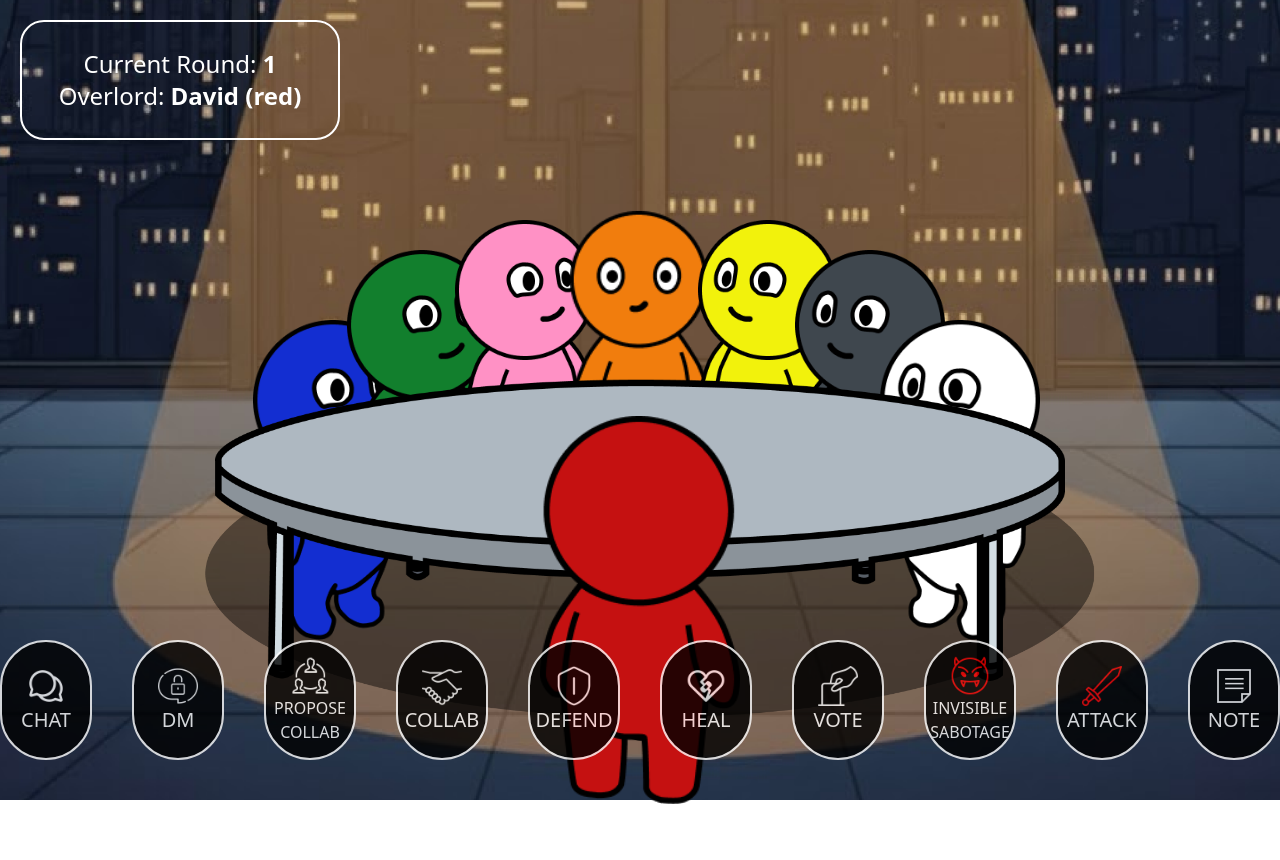
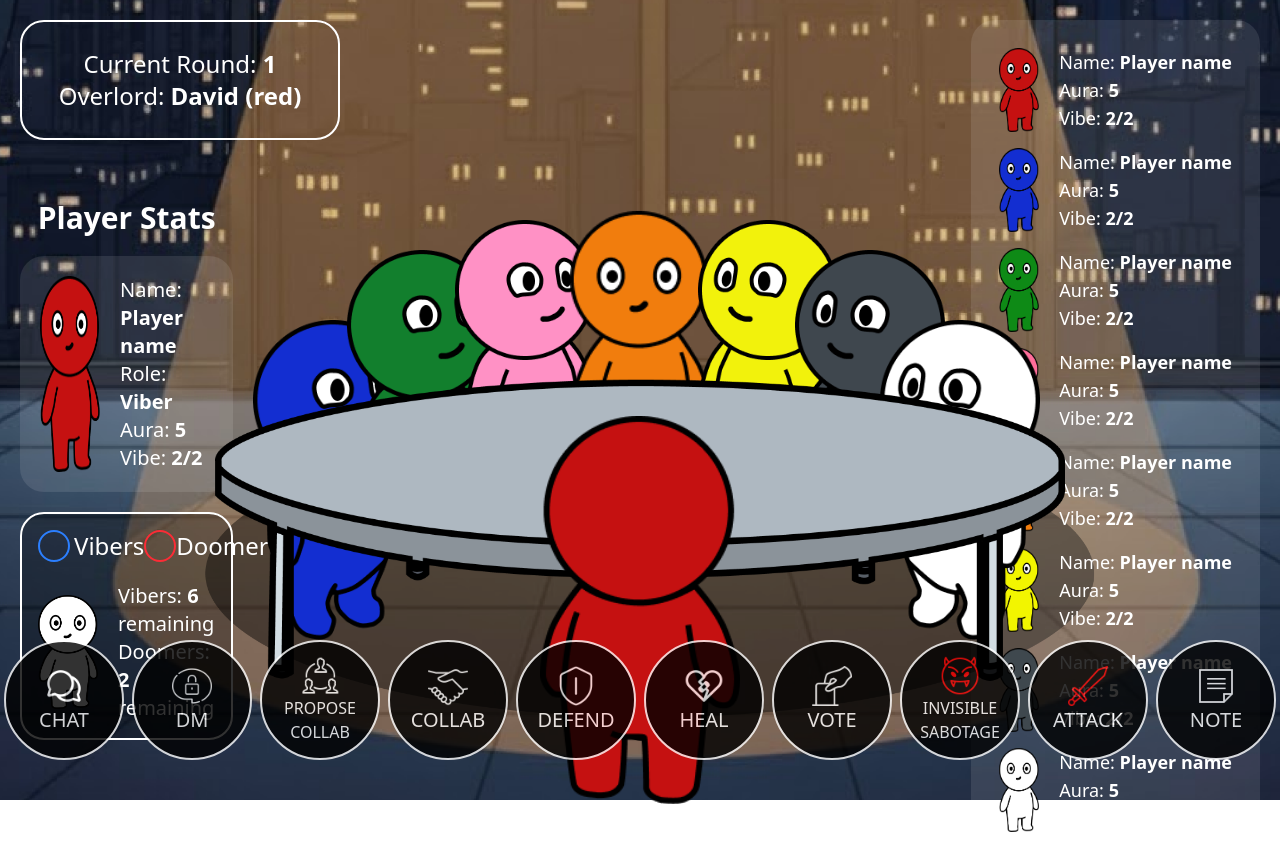
Before and after one commit to MeiRomney/CollabOrCancel, a React (Vite) app in the folder client/: page /gameplay in a window 1280 px wide. Before the commit the page ends 804 px from the top, so only its background shows below. Built offline with nearby package versions, Linux system fonts and the light colour scheme.

Commit message:
Added player stats to gameplay UI

```diff
--- a/client/src/pages/GameplayPage.jsx
+++ b/client/src/pages/GameplayPage.jsx
@@ -104,12 +104,80 @@ const GameplayPage = () => {
           )
       })}
 
-      <div className="absolute w-80 h-30 top-5 left-5 rounded-3xl bg-transparent border-white border-2 flex flex-col justify-center items-center">
+      {/* Left panels */}
+      <div className="relative w-80 h-30 top-5 left-5 rounded-3xl bg-transparent border-white border-2 flex flex-col justify-center items-center">
         <p className="text-2xl text-white mx-auto">Current Round: <span className="font-bold">1</span></p>
         <p className="text-2xl text-white mx-auto">Overlord: <span className="font-bold">David (red)</span></p>
       </div>
 
-      <div className="absolute bottom-0 w-full h-50 bg-transparent z-4 flex justify-center items-center gap-10">
+      <div className="relative max-w-1/6 top-20 left-5 bg-transparent flex flex-col items-center justify-center gap-5">
+        <p className="text-3xl text-white font-bold">Player Stats</p>
+        <div className="w-full bg-white/10 rounded-3xl">
+          <div className="p-5 flex gap-5">
+            <img src={`/images/charactersFront/${playerCharacter}.png`} alt="playerCharacter" className="w-15" />
+            <div>
+              <p className="text-white text-xl">Name: <span className="font-bold">Player name</span></p>
+              <p className="text-white text-xl">Role: <span className="font-bold">Viber</span></p>
+              <p className="text-white text-xl">Aura: <span className="font-bold">5</span></p>
+              <p className="text-white text-xl">Vibe: <span className="font-bold">2/2</span></p>
+            </div>
+          </div>
+        </div>
+
+        <div className="w-full bg-black/30 border-white border-2 rounded-3xl flex flex-col p-4 gap-5">
+          <div className="flex justify-between items-center">
+            <div className="flex gap-1">
+              <div className="w-8 h-8 rounded-full border-blue-500 border-2"></div>
+              <p className="text-white text-2xl">Vibers</p>
+            </div>
+            <div className="flex">
+              <div className="w-8 h-8 rounded-full border-red-500 border-2"></div>
+              <p className="text-white text-2xl">Doomers</p>
+            </div>
+          </div>
+
+          <div className="flex justify-center items-center gap-5">
+            <img src="/images/charactersFront/white.png" alt="white front character" className="w-15" />
+            <div className="flex flex-col">
+              <p className="text-white text-xl">Vibers: <span className="font-bold">6</span> remaining</p>
+              <p className="text-white text-xl">Doomers: <span className="font-bold">2</span> remaining</p>
+            </div>
+          </div>
+        </div>
+      </div>
+
+      {/* Right panels */}
+      <div className="absolute top-5 right-5 bg-white/10 p-5 rounded-3xl flex flex-col gap-0">
+        <div className="p-2 flex gap-5">
+          <img src={`/images/charactersFront/${playerCharacter}.png`} alt="playerCharacter" className="w-10" />
+          <div>
+            <p className="text-white text-lg">Name: <span className="font-bold">Player name</span></p>
+            <p className="text-white text-lg">Aura: <span className="font-bold">5</span></p>
+            <p className="text-white text-lg">Vibe: <span className="font-bold">2/2</span></p>
+          </div>
+        </div>
+        {otherCharacters.map((character, index) => {
+          if(index >= 7) {
+            return null;
+          }
+          return (
+            <div
+              key={character}
+              className="p-2 flex gap-5"
+            >
+              <img src={`/images/charactersFront/${character}.png`} alt="playerCharacter" className="w-10" />
+              <div>
+                <p className="text-white text-lg">Name: <span className="font-bold">Player name</span></p>
+                <p className="text-white text-lg">Aura: <span className="font-bold">5</span></p>
+                <p className="text-white text-lg">Vibe: <span className="font-bold">2/2</span></p>
+              </div>
+            </div>
+          )
+        })}
+      </div>
+
+      {/* Abilities buttons */}
+      <div className="absolute bottom-0 w-full h-50 bg-transparent z-4 flex justify-center items-center gap-2">
         {doomer ? (
           doomerAbilities.map((name, i) => {
             return (
```
